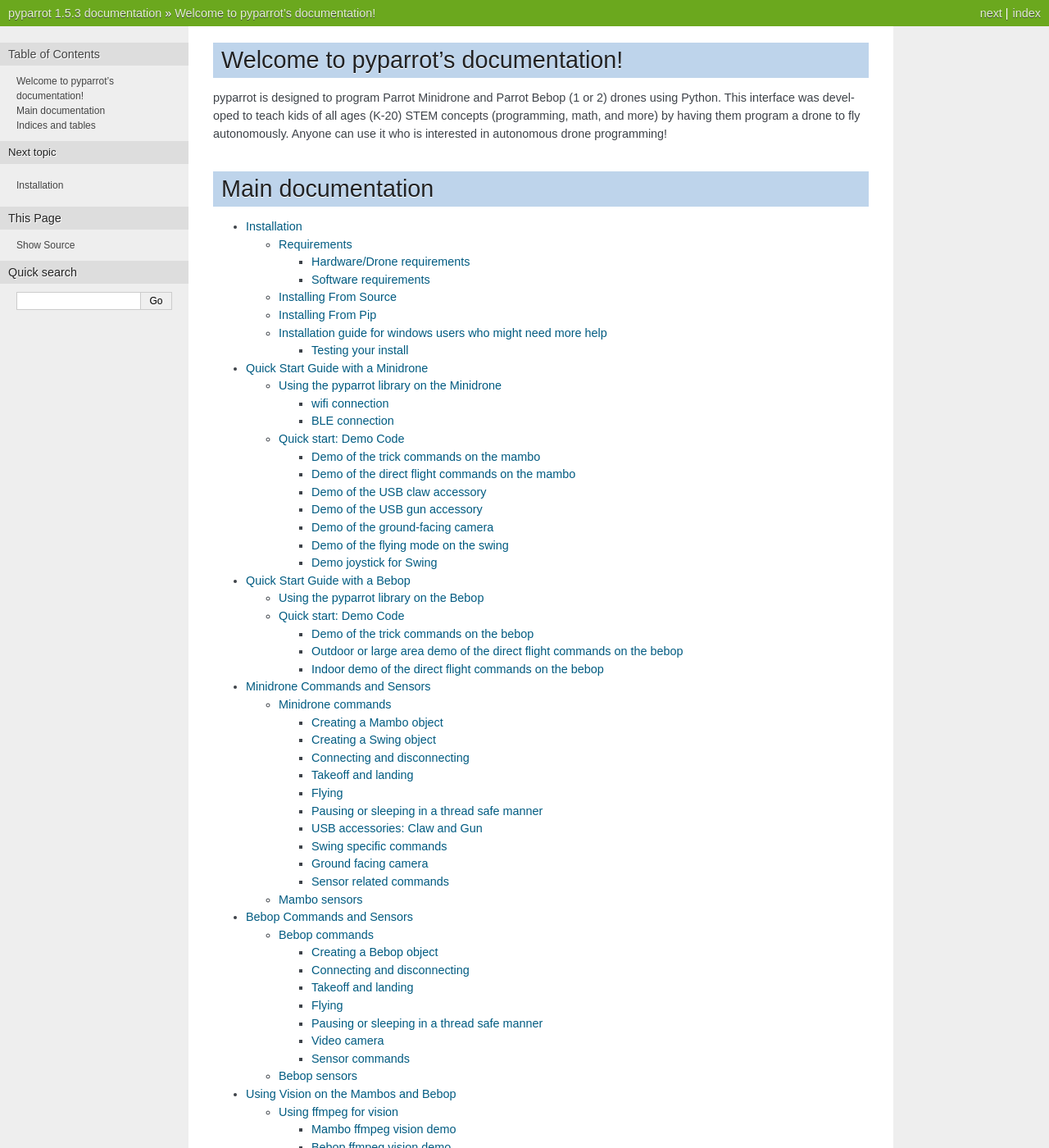
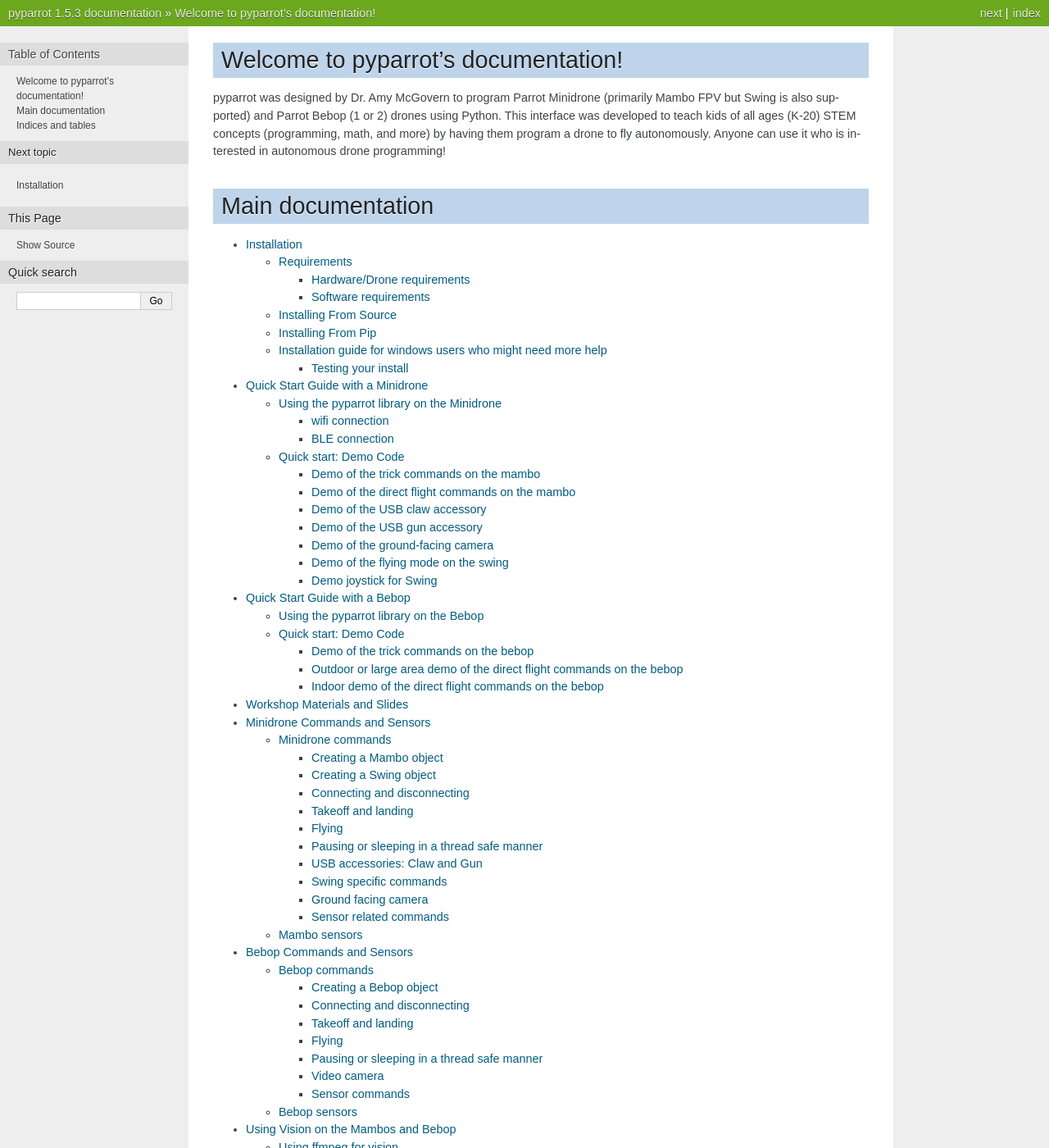
Before and after one commit to amymcgovern/pyparrot, a Sphinx documentation site: the page built from docs/index.rst, in a window 1280 px wide and 1400 px high. Shown: the whole window at 82% size. Built offline with Sphinx 7.4.7, drawn with Linux system fonts in a browser that asks for light colours.

Commit message:
added slides from OKC workshop to docs

```diff
--- a/docs/index.rst
+++ b/docs/index.rst
@@ -5,8 +5,8 @@
 
 Welcome to pyparrot's documentation!
 ====================================
-pyparrot is designed to program Parrot Minidrone and Parrot Bebop (1 or 2) drones
-using Python.  This interface was developed to teach kids of all ages (K-20) STEM
+pyparrot was designed by Dr. Amy McGovern to program Parrot Minidrone (primarily Mambo FPV but Swing is also
+supported) and Parrot Bebop (1 or 2) drones using Python.  This interface was developed to teach kids of all ages (K-20) STEM
 concepts (programming, math, and more) by having them program a drone
 to fly autonomously.  Anyone can use it who is interested in
 autonomous drone programming!
```
Also changed, not shown: other parts of docs/index.rst (+1 -0 lines), docs/gettingstartedslides.rst (added, +15 -0 lines), 2 other files.
